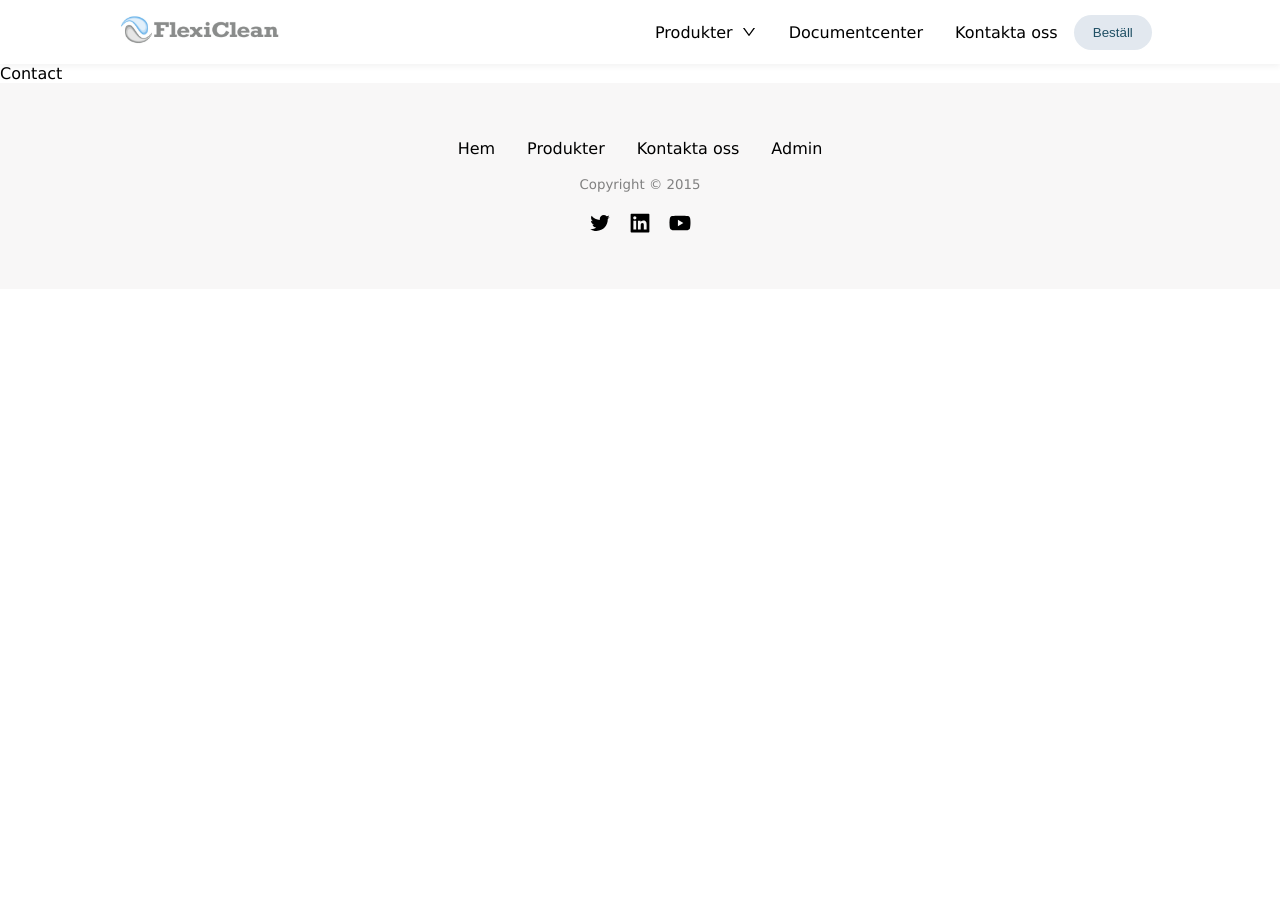
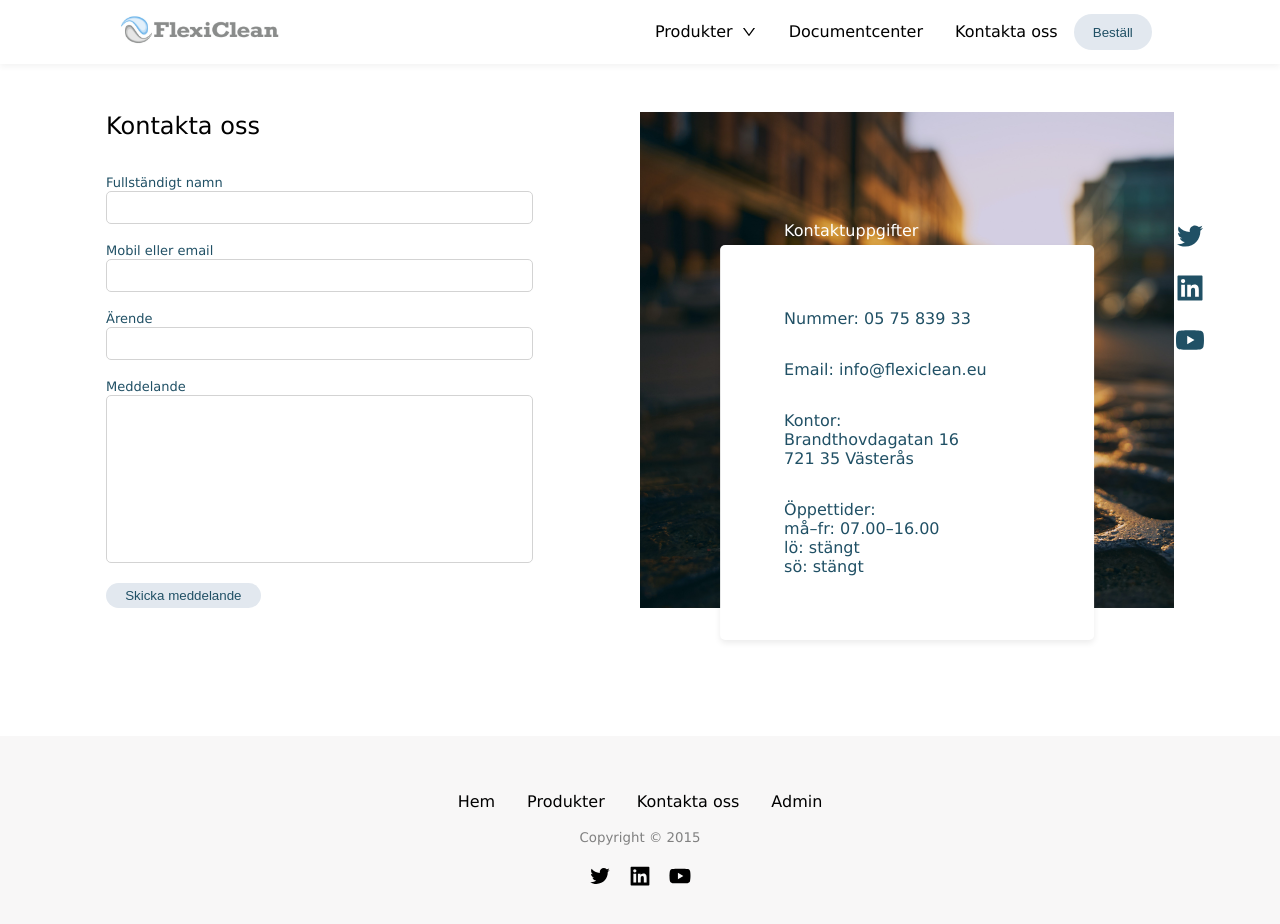
Before and after one commit to saraohman97/flexiclean-update, a React (Create React App) app: page /kontakta-oss in a window 1280 px wide. Shown: the top 924 px of the page. Before the commit the page ends 800 px from the top, so only its background shows below. Built offline with nearby package versions, Linux system fonts and the light colour scheme.

Commit message:
Added contact page

```diff
--- a/src/App.css
+++ b/src/App.css
@@ -96,11 +96,13 @@ nav {
   padding: .5rem 0rem .5rem 1rem;
   margin-right: 1rem;
   width: fit-content;
+  border-bottom: 1px solid transparent;
 }
 .nav-link:hover {
   cursor: pointer;
-  color: var(--third-clr);
-  border-bottom: 1px solid;
+  /* color: var(--third-clr); */
+  color: rgba(0, 0, 0, 0.4);
+  border-bottom: 1px solid rgba(0, 0, 0, 0.4);
 }
 .nav-logo {
   height: 2.5rem;
@@ -181,16 +183,18 @@ nav {
   background-image: url(./assets/bg.jpg);
   background-size: cover;
   height: 92vh;
-
   padding: 45vh 1rem 1rem;
-  color: var(--text-clr-light);
 }
 .hero-data {
   max-width: 1100px;
   margin: 0 auto;
 }
+.hero-data p {
+  color: var(--text-clr-light);
+}
 .hero h1 {
   font-weight: 600;
+  color: var(--text-clr-light);
 }
 
 /* ---------main section----------- */
@@ -222,6 +226,8 @@ nav {
   margin-top: 2.5rem;
 }
 .sidebar-date {
+  font-style: italic;
+  font-size: x-small;
   color: gray;
   display: block;
   text-align: end;
@@ -336,6 +342,9 @@ nav {
   min-height: 50vh;
   width: 100%;
 }
+.products-hero-data {
+  max-width: 700px;
+}
 .btn-wrapper {
   margin: 2rem 0 0;
   display: flex;
@@ -379,12 +388,11 @@ nav {
 .bg-gray {
   position: absolute;
   z-index: -1;
-  width: 65%;
+  width: 70%;
   left: -15rem;
   height: 100vh;
   background-color: var(--main-clr);
 }
-
 
 
 .showcase3-info {
@@ -415,7 +423,10 @@ nav {
 }
 /* for medium devices */
 @media screen and (min-width: 568px) {
-
+  .products-hero-heading {
+    flex-direction: row;
+    justify-content: space-between;
+  }
 }
 @media screen and (min-width: 750px) {
   .showcase1 {
@@ -430,5 +441,109 @@ nav {
 }
 /* for big devices */
 @media screen and (min-width: 1024px) {
+  .products-hero-data {
+    max-width: 900px;
+  }
+}
+
+
+
+/* ---------contact page----------- */
+.contact {
+  display: flex;
+  flex-direction: column-reverse;
+  gap: 5rem;
+  margin-bottom: 5rem;
+}
+.contact-title {
+  margin-bottom: 2rem;
+}
+.contact-img {
+  background-image: url('./assets/bg.jpg');
+  background-size: cover;
+  position: relative;
+  height: 20rem;
+}
+.contact-info {
+  background-color: var(--bg-clr);
+  position: absolute;
+  left: 50%;
+	transform: translate(-50%);
+  bottom: -2rem;
+  box-shadow: var(--box-shadow);
+  border-radius: 5px;
+  padding: 3rem;
+  width: 70%;
+  display: flex;
+  flex-direction: column;
+  gap: 1rem;
+  color: var(--third-clr);
+}
+.contact-info-title {
+  position: absolute;
+  top: -1.5rem;
+  color: var(--text-clr-light);
+}
+.contact-social {
+  position: absolute;
+  right: -2rem;
+  bottom: 50%;
+  display: flex;
+  flex-direction: column;
+  gap: 1rem;
+}
+
+.contact-label {
+  width: 100%;
+  margin-bottom: .5rem;
+  color: var(--third-clr);
+  font-size: small;
+}
+.contact-input-field {
+  width: 80%;
+  margin-bottom: 1rem;
+  padding: .5rem 1rem;
+  border-radius: 5px;
+  border: 1px solid lightgray;
+  outline: none;
+  font-family: Verdana, Geneva, Tahoma, sans-serif;
+  resize: none;
+}
+.contact-input-field:focus {
+  border: 1px solid var(--third-clr);
+}
+
+/* for small devices */
+@media screen and (max-width: 350px) {
+  .contact-info {
+    width: 100%;
+    padding: 1rem;
+  }
+}
+/* for medium devices */
+@media screen and (min-width: 568px) {
+}
+@media screen and (min-width: 750px) {
+  .contact {
+    flex-direction: row;
+    gap: 0rem;
+  }
+  .contact-form,
+  .contact-img {
+    flex: 1;
+  }
+  .contact-img {
+    height: auto;
+  }
+  .contact-info {
+    /* padding: 4rem; */
+    gap: 2rem;
+  }
 
 }
+/* for big devices */
+@media screen and (min-width: 1024px) {
+  .contact-info {
+    padding: 4rem;
+  }
+}
--- a/src/pages/Contact.js
+++ b/src/pages/Contact.js
@@ -1,8 +1,50 @@
 import React from 'react'
+import { AiOutlineTwitter } from "react-icons/ai";
+import { AiFillLinkedin } from "react-icons/ai";
+import { AiFillYoutube } from "react-icons/ai";
 
 const Contact = () => {
   return (
-    <div>Contact</div>
+    <section className='section contact'>
+      <form className='contact-form'>
+        <h1 className='contact-title'>Kontakta oss</h1>
+        <div>
+          <label htmlFor="name" className='contact-label'>Fullständigt namn</label> <br />
+          <input type="text" className='contact-input-field' />
+        </div>
+
+        <div>
+          <label htmlFor="text" className='contact-label'>Mobil eller email</label> <br />
+          <input type="text" className='contact-input-field' />
+        </div>
+
+        <div>
+          <label htmlFor="subject" className='contact-label'>Ärende</label> <br />
+          <input type="subject" className='contact-input-field' />
+        </div>
+
+        <div>
+          <label htmlFor="subject" className='contact-label'>Meddelande</label> <br />
+          <textarea name="message" cols="30" rows="10" className='contact-input-field' />
+        </div>
+        <button className='btn btn-gray'>Skicka meddelande</button>
+      </form>
+
+      <div className="contact-img">
+        <div className="contact-social">
+          <a href="https://twitter.com/FlexiClean"><AiOutlineTwitter size='2rem' color='#205065' /></a>
+          <a href="https://www.linkedin.com/in/peder-eneroth-6543a366/"><AiFillLinkedin size='2rem' color='#205065' /></a>
+          <a href="https://www.youtube.com/@FlexiClean"><AiFillYoutube size='2rem' color='#205065' /></a>
+        </div>
+        <div className="contact-info">
+          <div className='contact-info-title'>Kontaktuppgifter</div>
+          <div>Nummer: 05 75 839 33</div>
+          <div>Email: info@flexiclean.eu</div>
+          <div>Kontor: <div>Brandthovdagatan 16 <br /> 721 35 Västerås</div></div>
+          <div>Öppettider:<div>må–fr: 07.00–16.00 <br />lö: stängt <br />sö: stängt</div></div>
+        </div>
+      </div>
+    </section>
   )
 }
 
```
